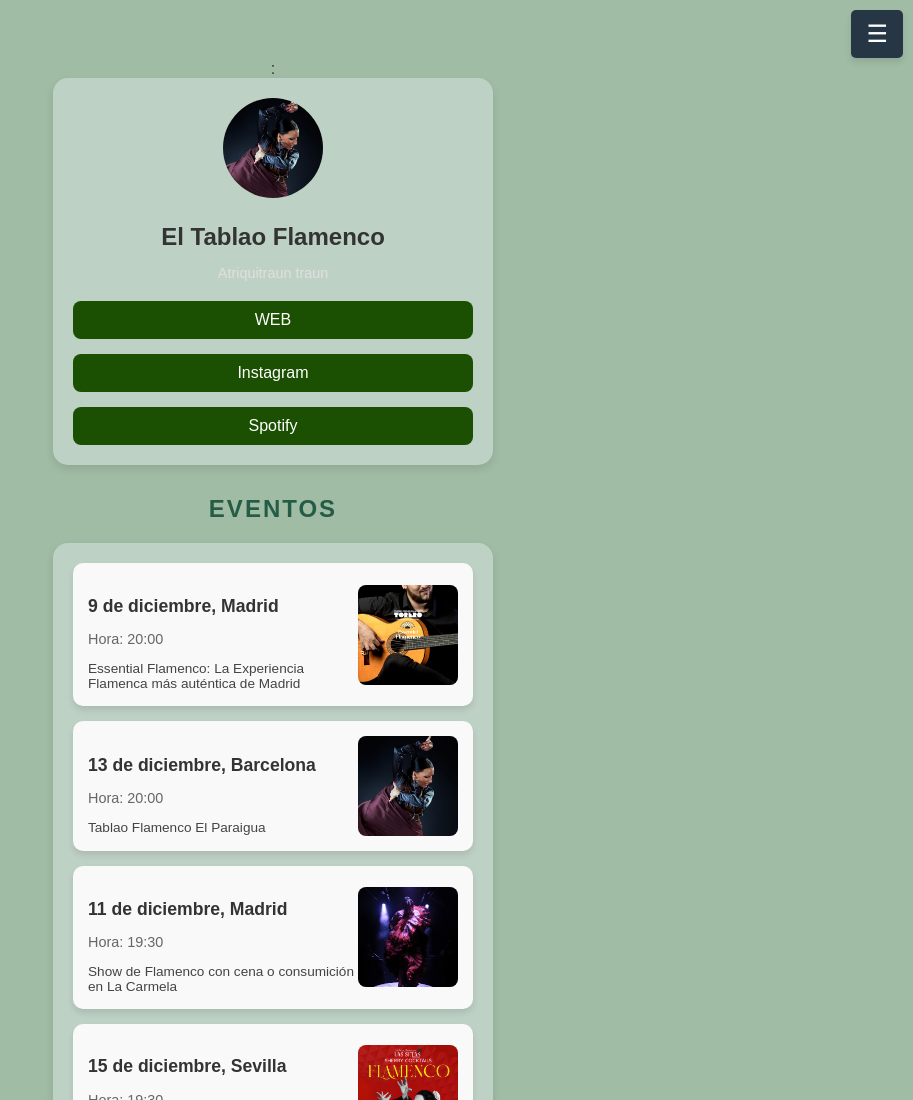
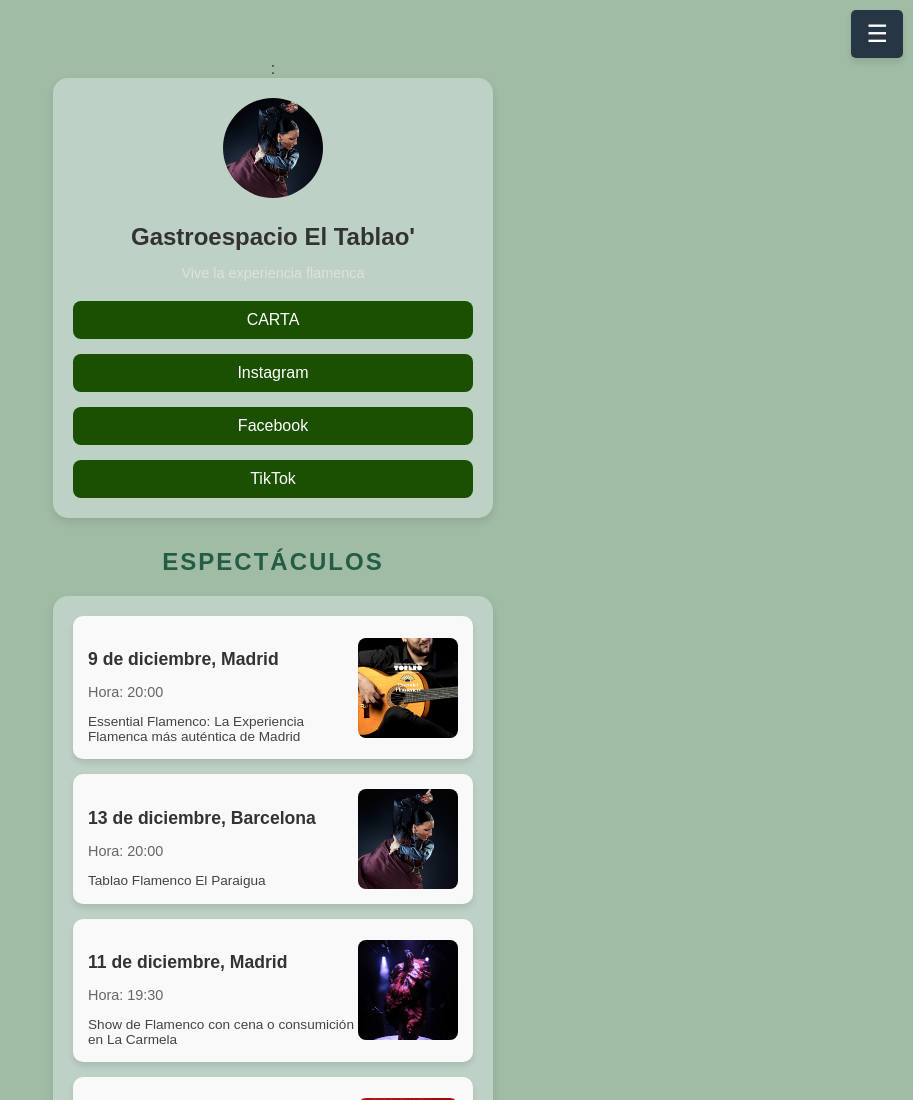
Before and after one commit to jandrolpz/jandrolpz.github.io, a plain HTML site: page emap.html in a window 1280 px wide. Shown: the top 1100 px of the page, without its empty margins (367-1280 px from the left). Drawn offline with Linux system fonts and the light colour scheme.

Commit message:
Actualizar página web con nuevos cambios

```diff
--- a/emap.html
+++ b/emap.html
@@ -21,18 +21,19 @@
         <div class="container">
             <div class="profile">
                 <img src="assets/img/event2.jpg" alt="Foto de perfil" class="profile-pic">
-                <h1 class="name">El Tablao Flamenco</h1>
-                <p class="bio">Atriquitraun traun</p>
+                <h1 class="name">Gastroespacio El Tablao'</h1>
+                <p class="bio">Vive la experiencia flamenca</p>
             </div>
             <div class="links">
-                <a href="https://feverup.com/m/116590?utm_source=affiliate&utm_medium=impact&utm_campaign=116590&utm_content=5125713_eventmap&irclickid=0wf1XzVAdxyPTkbVXw2OtWsaUkCVY6SZjzyESk0&irgwc=1" target="_blank" class="link-button">WEB</a>
+                <a href="https://tablaocordobes.es/es" target="_blank" class="link-button">CARTA</a>
                 <a href="https://www.instagram.com/eventmapp/?hl=es" target="_blank" class="link-button">Instagram</a>
-                <a href="https://open.spotify.com/intl-es/artist/0YIhVMmaboWI25NVbZRkmo" target="_blank" class="link-button">Spotify</a>
+                <a href="https://www.facebook.com/groups/112574132089905" target="_blank" class="link-button">Facebook</a>
+                <a href="https://www.tiktok.com/@eventmap" target="_blank" class="link-button">TikTok</a>
             </div>
         </div>
 
         <div class="section-title">
-            EVENTOS
+            ESPECTÁCULOS
         </div>
 
 
```
